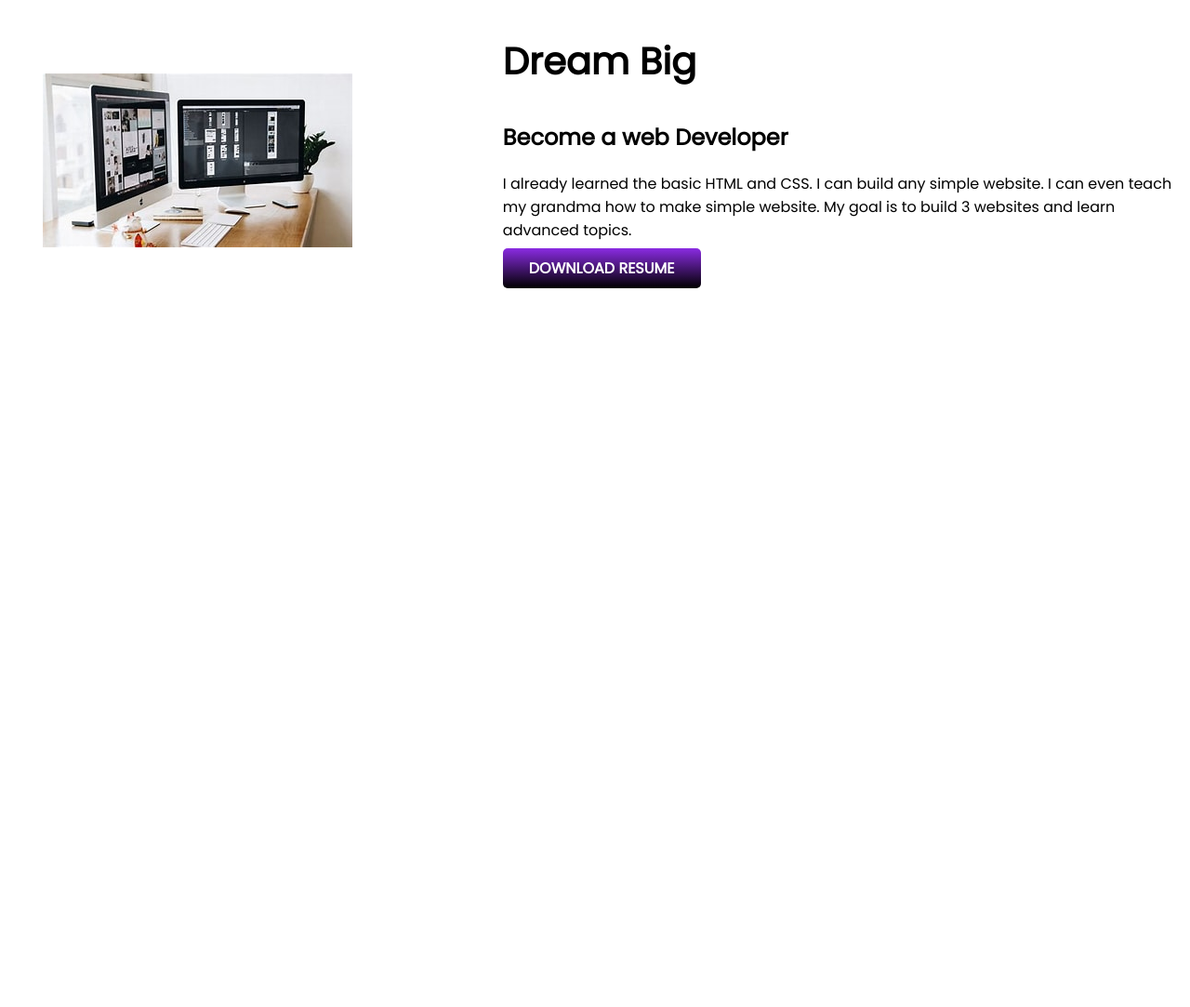
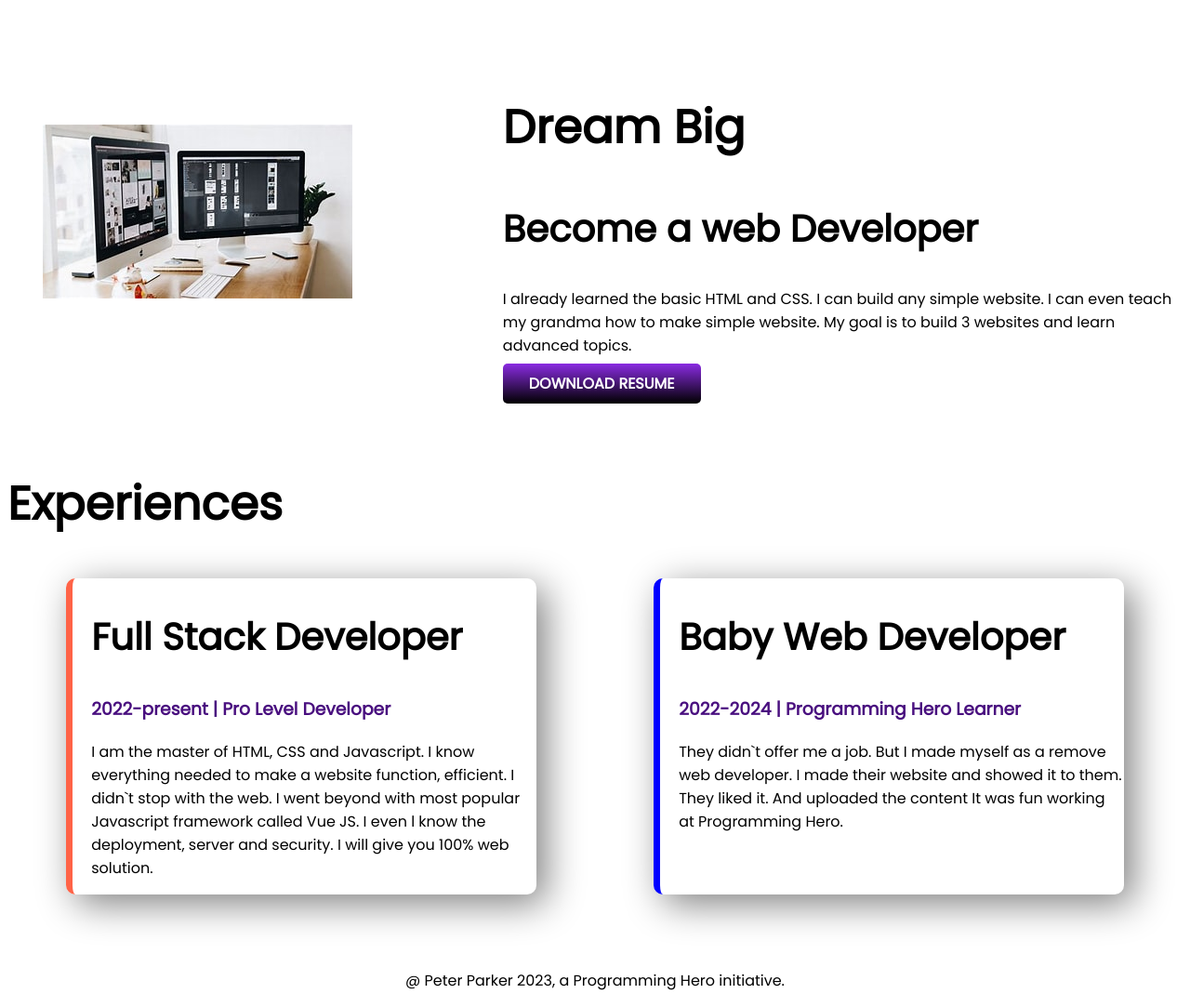
Before and after one commit to Kishorkar/developer-portfolio, a plain HTML site: page index.html in a window 1280 px wide. Shown: the part 468-1551 px from the top of the page at 93% size. Before the commit the page ends 849 px from the top, so only its background shows below. Drawn offline with Linux system fonts and the light colour scheme.

Commit message:
styled border and added footer

```diff
--- a/index.html
+++ b/index.html
@@ -13,7 +13,7 @@
 </head>
 
 <body>
-    <section class="top-img">
+    <section class="top-img flexible-container">
         <div class="mango">
             <h1>Welcome To</h1>
             <h1><span class="color">Kishor kar</span> world!</h1>
@@ -21,23 +21,44 @@
             <p>You might saw me jumping, climbing buildings, and stopping trains. But nobody pays me a dime for that work.
                 that`s why I am learing and mastering web development. I will not stop until I become the Web development
                 Hero.</p>
-                <a class="jip" target="-blank" href="https://github.com/">HIRE ME</a>
-</div>
-<div class="orange">
+            <a class="jip" target="-blank" href="https://github.com/">HIRE ME</a>
+        </div>
+        <div class="orange">
             <img src="gop.jpeg" alt=""><br>
-</div>
-</section>
-    <section class="mid-img">
+        </div>
+    </section>
+    <section class="mid-img flexible-container">
         <div class="banana">
             <img src="com.jpeg" alt="">
         </div>
         <div class="mango">
             <h1>Dream Big</h1>
             <h2>Become a web Developer</h2>
-            <p>I already learned the basic HTML and CSS. I can build any simple website. I can even teach my grandma how to make simple website. My goal is to build 3 websites and learn advanced topics.</p>
+            <p>I already learned the basic HTML and CSS. I can build any simple website. I can even teach my grandma how
+                to make simple website. My goal is to build 3 websites and learn advanced topics.</p>
             <a class="jip" target="-blank" href="">DOWNLOAD RESUME</a>
         </div>
     </section>
+    <section class="experience-area">
+        <h1>Experiences</h1>
+        <div class="flexible-container">
+            <div id="full-stack-developer" class="experience-item">
+                <h2>Full Stack Developer</h2>
+                <h3 class="color">2022-present | Pro Level Developer</h3>
+                <p>I am the master of HTML, CSS and Javascript. I know everything needed to make a website function,
+                    efficient. I didn`t stop with the web. I went beyond with most popular Javascript framework called Vue
+                    JS. I even l know the deployment, server and security. I will give you 100% web solution.</p>
+            </div>
+            <div id="baby-web-developer" class="experience-item">
+            <h2>Baby Web Developer</h2>
+            <h3 class="color">2022-2024 | Programming Hero Learner</h3>
+            <p>They didn`t offer me a job. But I made myself as a remove web developer. I made their website and showed it
+                to them. They liked it. And uploaded the content It was fun working at Programming Hero.</p>
+            </div>
+        </div>
+    </section>
 </body>
-
+<footer>
+    <p>@ Peter Parker 2023, a Programming Hero initiative.</p>
+</footer>
 </html>
--- a/style.css
+++ b/style.css
@@ -3,20 +3,24 @@ body {
 }
 
 h1 {
+    font-size: 50px;
+}
+h2{
     font-size: 40px;
 }
 
 .color {
-    color: rgba(101, 12, 184, 0.822);
+    color: rgba(66, 6, 122, 0.966);
 }
 
-section {
+.flexible-container {
     display: flex;
     margin-bottom: 80px;
 }
+
 .mango {
     width: 80%;
-    padding-left:3%;
+    padding-left: 3%;
 }
 
 .orange {
@@ -25,7 +29,7 @@ section {
     padding-left: 10%;
 }
 
-.jip{
+.jip {
     text-decoration: none;
     background-image: linear-gradient(blueviolet, black);
     padding: 10px 28px;
@@ -33,8 +37,27 @@ section {
     font-weight: 700;
     border-radius: 5px;
 }
-.banana{
+
+.banana {
     width: 50%;
     padding-top: 6%;
     padding-left: 3%;
 }
+.experience-item{
+    width: 40%;
+    margin-left: 5%;
+    margin-right: 5%;
+    padding-left: 20px;
+    border-radius: 10px;
+    box-shadow: 10px 10px 40px gray;
+}
+#full-stack-developer{
+    border-left: 7px solid tomato;
+}
+#baby-web-developer{
+    border-left: 7px solid blue;
+}
+
+footer p{
+    text-align: center;
+}
```
